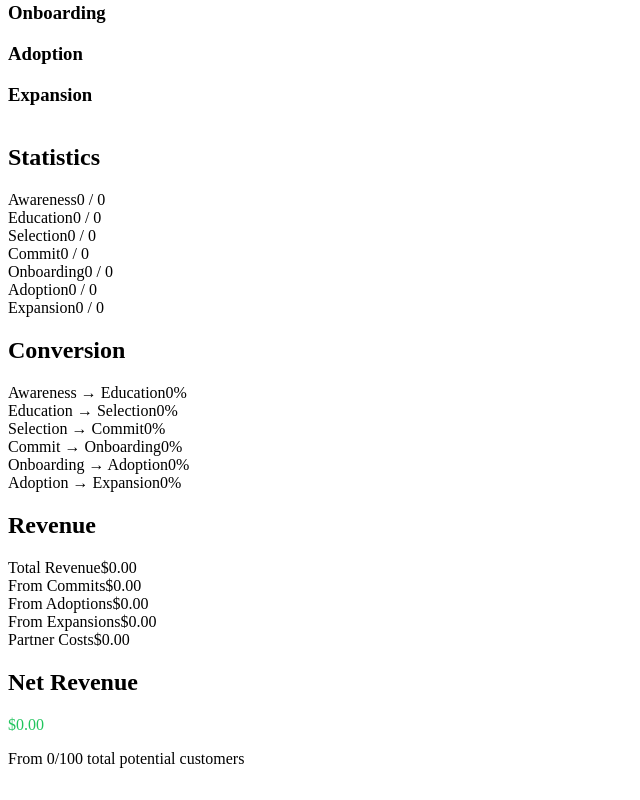
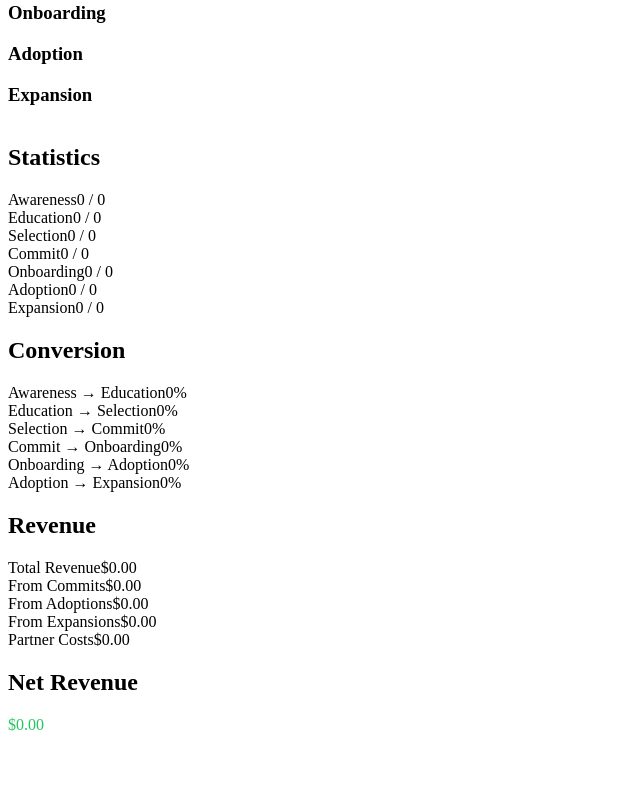
Before and after one commit to virtuist737/Partner-Overlay-Visualization, a React (Vite) app in the folder client/: page / in a window 1280 px wide. Shown: the part 368-1168 px from the top of the page, without its empty margins (0-640 px from the left). After the commit the page ends 1134 px from the top, so only its background shows below. Built offline with nearby package versions, Linux system fonts and the light colour scheme.

Commit message:
Assistant checkpoint: Update net revenue card styling
Assistant generated file changes:
- client/src/pages/home.tsx: Update net revenue card styling

---

User prompt:

Remove "From 100/100 total potential partners" from the net revenue card and increase the text size of the "Net Revenue" title

```diff
--- a/client/src/pages/home.tsx
+++ b/client/src/pages/home.tsx
@@ -232,13 +232,10 @@ export default function Home() {
                       </div>
                       </div>
                     <div className="mt-4 bg-primary/5 p-3 rounded-lg">
-                      <h2 className="text-sm font-semibold text-center mb-1 text-primary">Net Revenue</h2>
+                      <h2 className="text-base md:text-lg font-semibold text-center mb-1 text-primary">Net Revenue</h2>
                       <p className="text-xl text-center font-bold"
                          style={{ color: revenue.netRevenue >= 0 ? '#22c55e' : '#ef4444' }}>
                         {formatCurrency(revenue.netRevenue)}
-                      </p>
-                      <p className="text-xs text-center text-muted-foreground mt-1">
-                        From {stats.length > 0 ? stats[0].total : 0}/100 total potential customers
                       </p>
                     </div>
                   </div>
```
